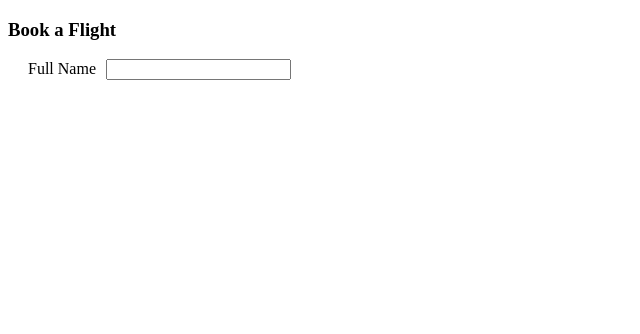
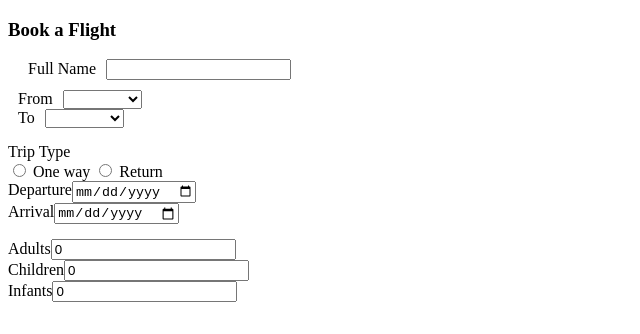
Before and after one commit to NaveedFarouq/angularForms, an Angular app: page / in a window 1280 px wide. Shown: the top 334 px of the page, without its empty margins (0-640 px from the left). Built offline with nearby package versions, Linux system fonts and the light colour scheme.

Commit message:
adding the rest of the form using ngDirectives

```diff
--- a/src/app/flight-form/flight-form.component.css
+++ b/src/app/flight-form/flight-form.component.css
@@ -2,5 +2,5 @@
     margin: 10px;
 }
 .label{
-    margin: 10px;
+    margin: 10px 10px 10px 10px;
 }
--- a/src/app/flight-form/flight-form.component.html
+++ b/src/app/flight-form/flight-form.component.html
@@ -8,4 +8,53 @@
       name="fullName"
     > {{flightModel.fullName}}
   </div>
+  <div class="row">
+    <div class="col-md-6">
+      <label class="label" for="from">From</label>
+      <select type="text" id="from" class="form-control" [(ngModel)]="flightModel.from" name="from">
+        <option *ngFor="let city of cities" value="{{city}}">{{city}}</option>
+      </select>
+    </div>
+    <div class="col-md-6">
+      <label class="label" for="to">To</label>
+      <select type="text" id="to" class="form-control" [(ngModel)]="flightModel.to" name="to">
+        <option *ngFor="let city of cities" value="{{city}}">{{city}}</option>
+      </select>
+    </div>
+  </div>
+
+  <div class="row" style="margin-top: 15px">
+    <div class="col-md-5">
+      <label for="" style="display: block">Trip Type</label>
+      <label class="radio-inline">
+        <input type="radio" name="type" [(ngModel)]="flightModel.type" value="One Way"> One way
+      </label>
+      <label class="radio-inline">
+        <input type="radio" name="type" [(ngModel)]="flightModel.type" value="Return"> Return
+      </label>
+    </div>
+    <div class="col-md-4">
+      <label for="departure">Departure</label>
+      <input type="date" id="departure" class="form-control" [(ngModel)]="flightModel.departure" name="departure">
+    </div>
+    <div class="col-md-3">
+      <label for="arrival">Arrival</label>
+      <input type="date" id="arrival" class="form-control" [(ngModel)]="flightModel.arrival" name="arrival">
+    </div>
+  </div>
+  <div class="row" style="margin-top: 15px">
+    <div class="col-md-4">
+      <label for="adults">Adults</label>
+      <input type="number" id="adults" class="form-control" [(ngModel)]="flightModel.adults" name="adults">
+    </div>
+    <div class="col-md-4">
+      <label for="children">Children</label>
+      <input type="number" id="children" class="form-control" [(ngModel)]="flightModel.children" name="children">
+    </div>
+    <div class="col-md-4">
+      <label for="infants">Infants</label>
+      <input type="number" id="infants" class="form-control" [(ngModel)]="flightModel.infants" name="infants">
+    </div>
+  </div>
+
 </form>
--- a/src/app/flight-form/flight-form.component.ts
+++ b/src/app/flight-form/flight-form.component.ts
@@ -9,6 +9,14 @@ import { Flight } from '../flight';
 export class FlightFormComponent implements OnInit {
 
   flightModel: Flight;
+  // Array of cities
+  cities:Array<string> = [
+    'Lagos',
+    'Mumbai',
+    'New York',
+    'London',
+    'Nairobi'
+  ];
   constructor() {
     this.flightModel = new Flight('', '', '', '', 0, '', 0, 0, '');
   }
```
